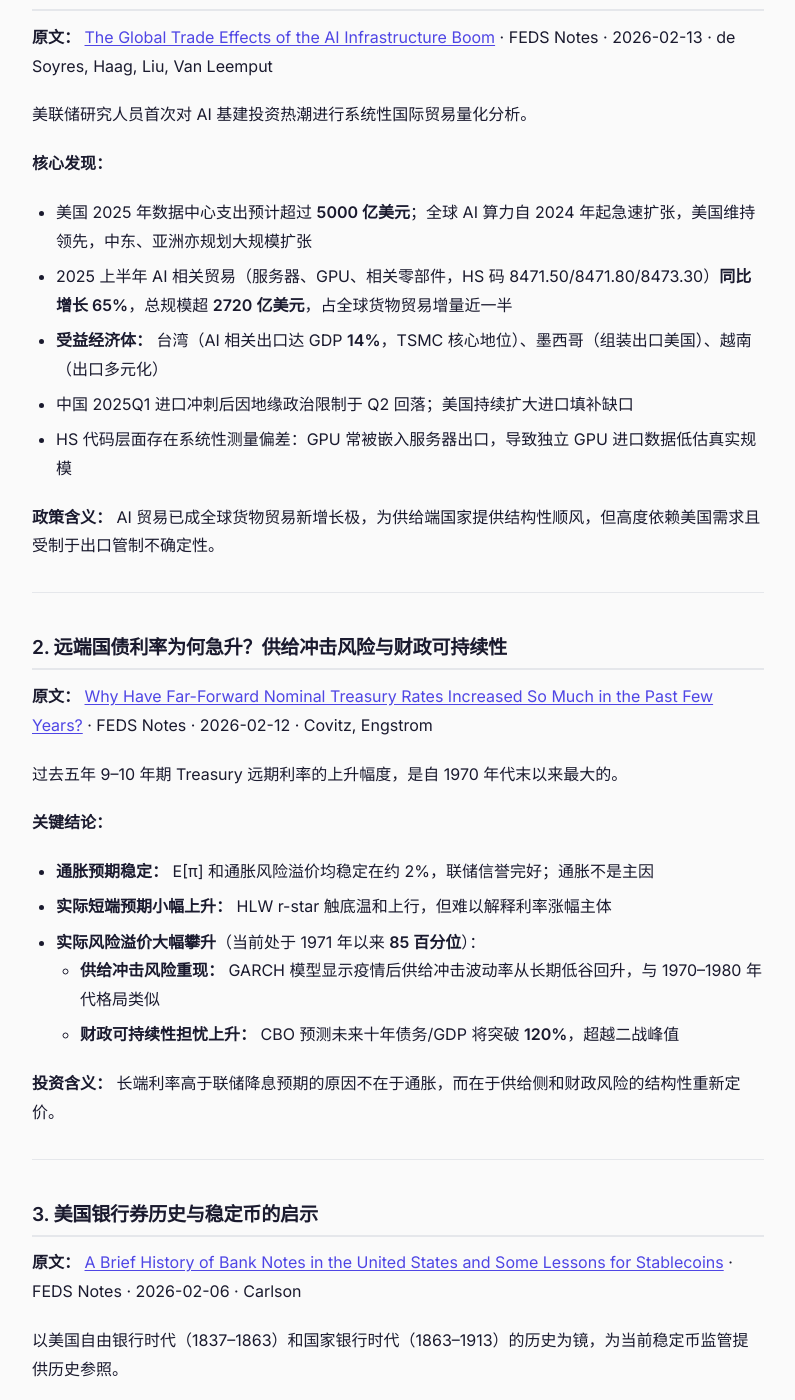
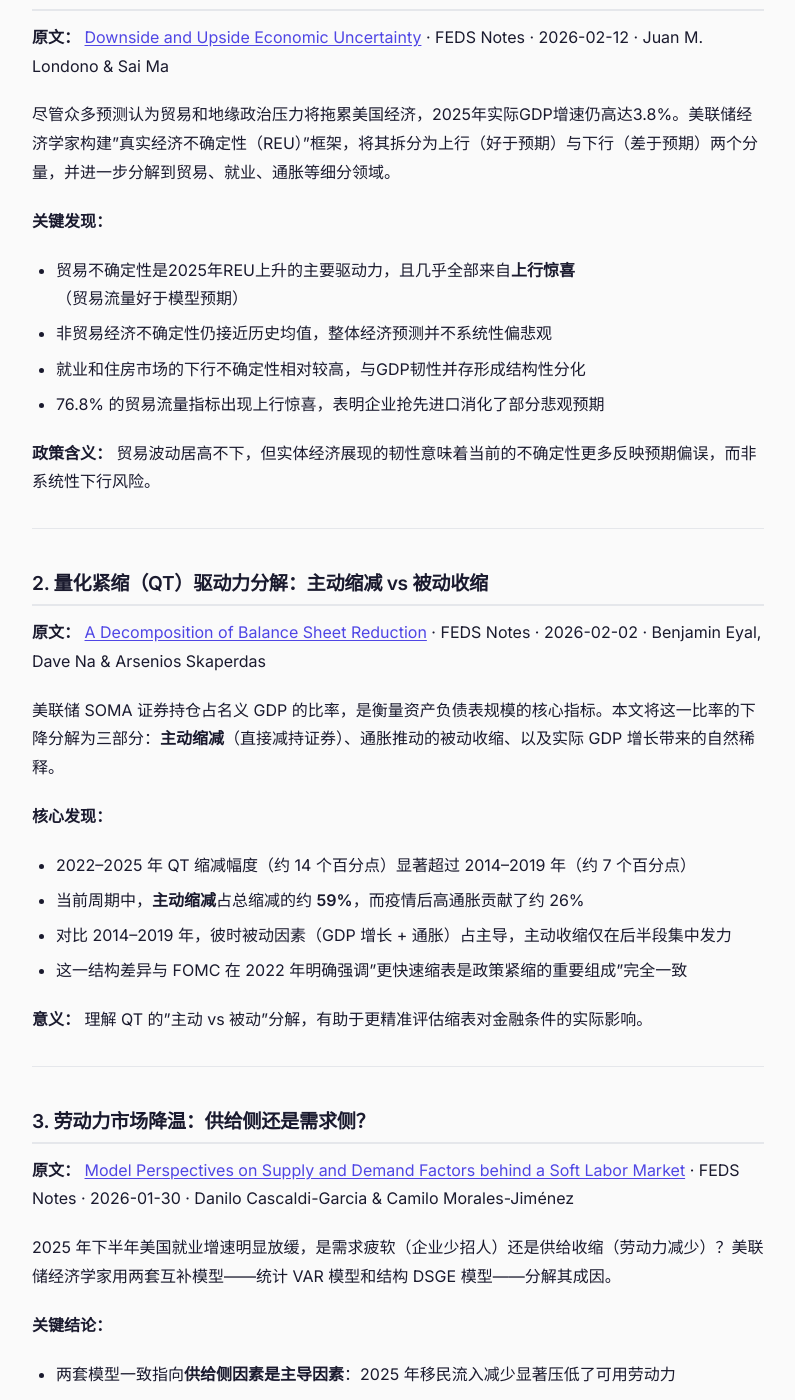
Before and after one commit to chengenbao/chengenbao.github.io, a Jekyll site: the page built from _reading_list/2026-02-28-finance.md, in a window 1280 px wide and 1400 px high, scrolled down 604 px. Shown: the whole window, without its empty margins (242-1037 px from the left). Built offline with Jekyll 4.4.1, drawn with Linux system fonts in a browser that asks for light colours; some of the changed text lies outside the part shown.

Commit message:
fix: replace 3 duplicate articles in 0228-finance with fresh FEDS Notes content

```diff
--- a/_reading_list/2026-02-28-finance.md
+++ b/_reading_list/2026-02-28-finance.md
@@ -1,8 +1,8 @@
 ---
 layout: reading
-title: "财经精选 2026-02-28：AI 贸易效应 / 国债远期利率 / 稳定币历史"
+title: "财经精选 2026-02-28：经济不确定性 / 量化紧缩分解 / 劳动力市场软化成因"
 category: finance
-tags: [Finance, Fed, AI, Trade, Treasury, Stablecoin]
+tags: [Finance, Fed, 经济不确定性, 量化紧缩, 劳动力市场, 银行监管]
 date: 2026-02-28
 ---
 
@@ -12,58 +12,59 @@ date: 2026-02-28
 
 ---
 
-## 1. AI 基建热潮的全球贸易效应
+## 1. 经济不确定性的"上行"与"下行"拆分
 
-**原文：** [The Global Trade Effects of the AI Infrastructure Boom](https://www.federalreserve.gov/econres/notes/feds-notes/the-global-trade-effects-of-the-ai-infrastructure-boom-20260213.html) · FEDS Notes · 2026-02-13 · de Soyres, Haag, Liu, Van Leemput
+**原文：** [Downside and Upside Economic Uncertainty](https://www.federalreserve.gov/econres/notes/feds-notes/downside-and-upside-economic-uncertainty-20260212.html) · FEDS Notes · 2026-02-12 · Juan M. Londono & Sai Ma
 
-美联储研究人员首次对 AI 基建投资热潮进行系统性国际贸易量化分析。
+尽管众多预测认为贸易和地缘政治压力将拖累美国经济，2025年实际GDP增速仍高达3.8%。美联储经济学家构建"真实经济不确定性（REU）"框架，将其拆分为上行（好于预期）与下行（差于预期）两个分量，并进一步分解到贸易、就业、通胀等细分领域。
 
-**核心发现：**
+**关键发现：**
+- 贸易不确定性是2025年REU上升的主要驱动力，且几乎全部来自**上行惊喜**（贸易流量好于模型预期）
+- 非贸易经济不确定性仍接近历史均值，整体经济预测并不系统性偏悲观
+- 就业和住房市场的下行不确定性相对较高，与GDP韧性并存形成结构性分化
+- 76.8% 的贸易流量指标出现上行惊喜，表明企业抢先进口消化了部分悲观预期
 
-- 美国 2025 年数据中心支出预计超过 **5000 亿美元**；全球 AI 算力自 2024 年起急速扩张，美国维持领先，中东、亚洲亦规划大规模扩张
-- 2025 上半年 AI 相关贸易（服务器、GPU、相关零部件，HS 码 8471.50/8471.80/8473.30）**同比增长 65%**，总规模超 **2720 亿美元**，占全球货物贸易增量近一半
-- **受益经济体：** 台湾（AI 相关出口达 GDP **14%**，TSMC 核心地位）、墨西哥（组装出口美国）、越南（出口多元化）
-- 中国 2025Q1 进口冲刺后因地缘政治限制于 Q2 回落；美国持续扩大进口填补缺口
-- HS 代码层面存在系统性测量偏差：GPU 常被嵌入服务器出口，导致独立 GPU 进口数据低估真实规模
-
-**政策含义：** AI 贸易已成全球货物贸易新增长极，为供给端国家提供结构性顺风，但高度依赖美国需求且受制于出口管制不确定性。
+**政策含义：** 贸易波动居高不下，但实体经济展现的韧性意味着当前的不确定性更多反映预期偏误，而非系统性下行风险。
 
 ---
 
-## 2. 远端国债利率为何急升？供给冲击风险与财政可持续性
+## 2. 量化紧缩（QT）驱动力分解：主动缩减 vs 被动收缩
 
-**原文：** [Why Have Far-Forward Nominal Treasury Rates Increased So Much in the Past Few Years?](https://www.federalreserve.gov/econres/notes/feds-notes/why-have-far-forward-nominal-treasury-rates-increased-so-much-in-the-past-few-years-20260212.html) · FEDS Notes · 2026-02-12 · Covitz, Engstrom
+**原文：** [A Decomposition of Balance Sheet Reduction](https://www.federalreserve.gov/econres/notes/feds-notes/a-decomposition-of-balance-sheet-reduction-20260202.html) · FEDS Notes · 2026-02-02 · Benjamin Eyal, Dave Na & Arsenios Skaperdas
 
-过去五年 9–10 年期 Treasury 远期利率的上升幅度，是自 1970 年代末以来最大的。
+美联储 SOMA 证券持仓占名义 GDP 的比率，是衡量资产负债表规模的核心指标。本文将这一比率的下降分解为三部分：**主动缩减**（直接减持证券）、通胀推动的被动收缩、以及实际 GDP 增长带来的自然稀释。
 
-**关键结论：**
+**核心发现：**
+- 2022–2025 年 QT 缩减幅度（约 14 个百分点）显著超过 2014–2019 年（约 7 个百分点）
+- 当前周期中，**主动缩减**占总缩减的约 **59%**，而疫情后高通胀贡献了约 26%
+- 对比 2014–2019 年，彼时被动因素（GDP 增长 + 通胀）占主导，主动收缩仅在后半段集中发力
+- 这一结构差异与 FOMC 在 2022 年明确强调"更快速缩表是政策紧缩的重要组成"完全一致
 
-- **通胀预期稳定：** E[π] 和通胀风险溢价均稳定在约 2%，联储信誉完好；通胀不是主因
-- **实际短端预期小幅上升：** HLW r-star 触底温和上行，但难以解释利率涨幅主体
-- **实际风险溢价大幅攀升**（当前处于 1971 年以来 **85 百分位**）：
-  - **供给冲击风险重现：** GARCH 模型显示疫情后供给冲击波动率从长期低谷回升，与 1970–1980 年代格局类似
-  - **财政可持续性担忧上升：** CBO 预测未来十年债务/GDP 将突破 **120%**，超越二战峰值
-
-**投资含义：** 长端利率高于联储降息预期的原因不在于通胀，而在于供给侧和财政风险的结构性重新定价。
+**意义：** 理解 QT 的"主动 vs 被动"分解，有助于更精准评估缩表对金融条件的实际影响。
 
 ---
 
-## 3. 美国银行券历史与稳定币的启示
+## 3. 劳动力市场降温：供给侧还是需求侧？
 
-**原文：** [A Brief History of Bank Notes in the United States and Some Lessons for Stablecoins](https://www.federalreserve.gov/econres/notes/feds-notes/a-brief-history-of-bank-notes-in-the-united-states-and-some-lessons-for-stablecoins-20260206.html) · FEDS Notes · 2026-02-06 · Carlson
+**原文：** [Model Perspectives on Supply and Demand Factors behind a Soft Labor Market](https://www.federalreserve.gov/econres/notes/feds-notes/model-perspectives-on-supply-and-demand-factors-behind-a-soft-labor-market-20260130.html) · FEDS Notes · 2026-01-30 · Danilo Cascaldi-Garcia & Camilo Morales-Jiménez
 
-以美国自由银行时代（1837–1863）和国家银行时代（1863–1913）的历史为镜，为当前稳定币监管提供历史参照。
+2025 年下半年美国就业增速明显放缓，是需求疲软（企业少招人）还是供给收缩（劳动力减少）？美联储经济学家用两套互补模型——统计 VAR 模型和结构 DSGE 模型——分解其成因。
 
-**历史经验：**
+**关键结论：**
+- 两套模型一致指向**供给侧因素是主导因素**：2025 年移民流入减少显著压低了可用劳动力
+- VAR 模型：2022–2024 年就业增长主要由移民驱动（大量劳动力供给），2025 年起供给因素转为收缩
+- DSGE 模型：就业-人口比（EPOP）下降 40bp，主要由意外偏低的劳动力参与率和偏强的生产率共同解释（供给型）
+- 需求因素也存在小幅负贡献，主要来自耐用品投资和消费的直接冲击
 
-- **自由银行时代：** 各行纸币折价由信誉、抵押品质量和赎回便利性决定；金融压力期间折价显著扩大
-- **国家银行时代：** 1874 年将赎回点扩展至全国，全部国家银行券以平价流通；关键前提是可信且便捷的赎回机制
+**政策含义：** 就业放缓若主要为供给侧驱动，则货币政策的应对空间相对有限；真正的关注点在移民政策对长期劳动力供给的影响。
 
-**对稳定币的启示：**
+---
 
-- 赎回摩擦（授权代理人有限）导致稳定币偏离锚定价格，与自由银行时代纸币折价高度相似
-- **USDC**（多授权代理）比 **USDT**（少授权代理）的锚定偏差更小，印证历史经验
-- 《Genius Act》允许以非国债资产作抵押，引入了国家银行时代所没有的信用风险层次；倒闭时赎回规则未明，是重要风险点
+## 4. 评估银行对资金冲击的韧性
+
+**原文：** [Assessing Bank Resilience to a Funding Shock](https://www.federalreserve.gov/econres/notes/feds-notes/assessing-bank-resilience-to-a-funding-shock-20260217.html) · FEDS Notes · 2026-02-17 · Faith Achugamonu, Tim Schmidt-Eisenlohr & Matthew Seay
+
+存款约占美国银行负债的三分之二，在高利率环境下存款流失风险显著上升。本文构建 FLARE 量化框架，评估银行在系统性资金冲击下的资本充足率表现。整体银行系统仍展现出较强韧性，但部分尾部银行在市场调整后资本比率存在明显脆弱性，SVB 后监管压力测试已成为核心工具。
 
 ---
 
```
